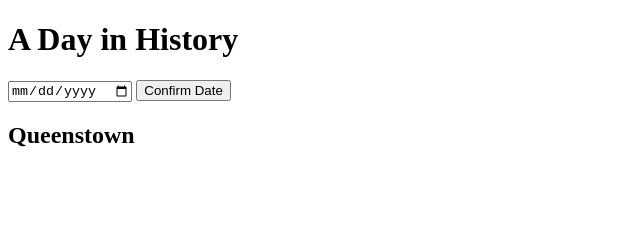
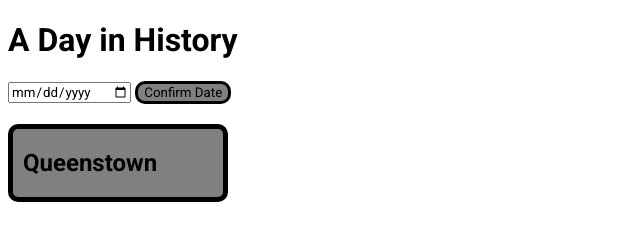
Before and after one commit to 21jmclean/7dit-processes-assesment, a plain HTML site: page processes_assesment/index.html in a window 1280 px wide. Shown: the whole page, without its empty margins (0-640 px from the left). Drawn offline with Linux system fonts and the light colour scheme.

Commit message:
Added Basic CSS.

```diff
--- a/processes_assesment/index.html
+++ b/processes_assesment/index.html
@@ -3,6 +3,10 @@
 <head>
     <meta charset="UTF-8">
     <meta name="viewport" content="width=device-width, initial-scale=1.0">
+    <style>
+    @import url('https://fonts.googleapis.com/css2?family=Roboto:wght@400;700&display=swap');
+    </style>
+    <link rel="stylesheet" href="style.css">
     <title>A Day in History</title>
 </head>
 <body>
--- a/processes_assesment/style.css
+++ b/processes_assesment/style.css
@@ -0,0 +1,25 @@
+* {
+    font-family: "Roboto", sans-serif;
+}
+
+.Card {
+    margin-top: 20px;
+    padding-left: 10px;
+    background-color: gray;
+    width: 200px;
+    border: solid, ;
+    border-width:5px;
+    border-color: black;
+    border-radius: 10px;
+}
+
+button {
+    border: solid;
+    border-radius: 10px;
+    background-color: gray;
+}
+
+button:hover {
+    background-color: lightblue;
+    cursor: pointer;
+}
```
